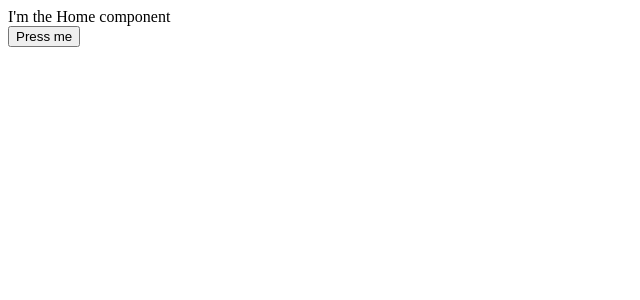
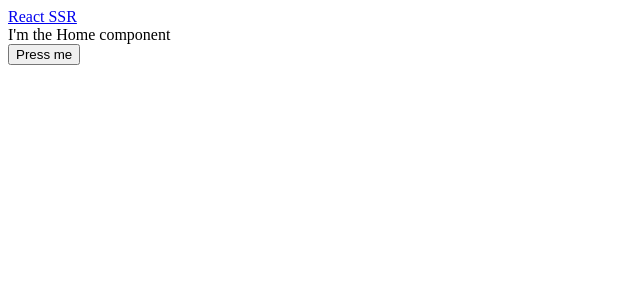
Before and after one commit to maumercado/react-ssr-tutorial, a React app: page / in a window 1280 px wide. Shown: the top 300 px of the page, without its empty margins (0-640 px from the left). Built offline with nearby package versions, Linux system fonts and the light colour scheme; the HTML template or start-up script is replaced by a standard one.

Commit message:
Set up initial header by refactoring Routes and  adding App as top route

```diff
--- /dev/null
+++ b/src/client/App.js
@@ -0,0 +1,15 @@
+import React from "react";
+import { renderRoutes } from "react-router-config";
+
+import Header from "./components/Header";
+
+const App = ({ route }) => {
+    return (
+        <div>
+            <Header />
+            {renderRoutes(route.routes)}
+        </div>
+    );
+};
+
+export default { component: App };
--- a/src/client/Routes.js
+++ b/src/client/Routes.js
@@ -1,8 +1,12 @@
 import React from "react";
+import App from "./App";
 import HomePage from "./pages/HomePage";
 import UsersListPage, { loadData } from "./pages/UsersListPage";
 
 export default [
+    {
+        ...App,
+        routes: [
             {
                 ...HomePage,
                 path: "/",
@@ -12,4 +16,6 @@ export default [
                 ...UsersListPage,
                 path: "/users"
             }
+        ]
+    }
 ];
--- /dev/null
+++ b/src/client/components/Header.js
@@ -0,0 +1,10 @@
+import React from "react";
+import { Link } from "react-router-dom";
+
+export default () => {
+    return (
+        <div>
+            <Link to="/">React SSR</Link>
+        </div>
+    );
+};
```
Lines whose indentation alone changed are shown as unchanged.
